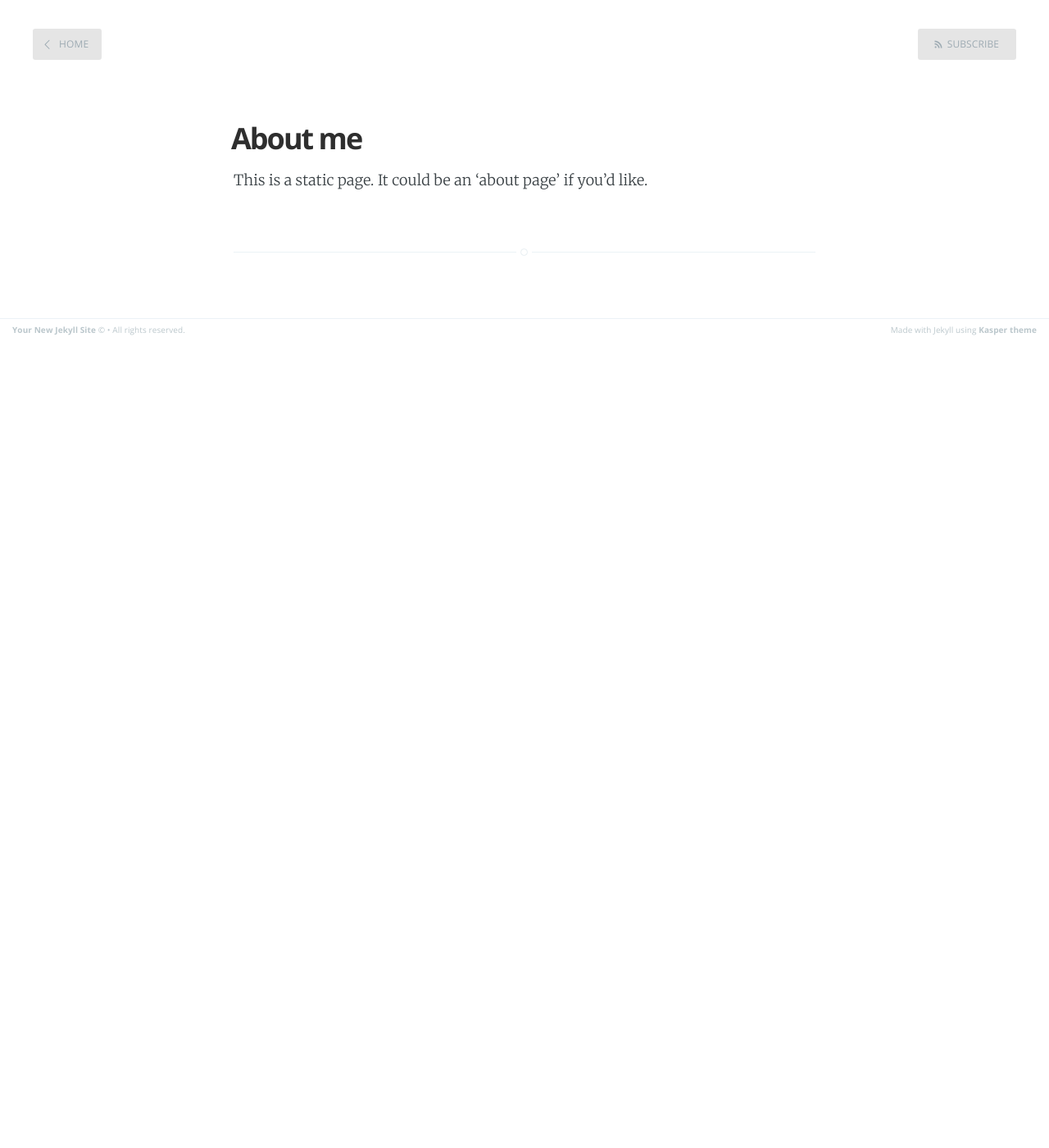
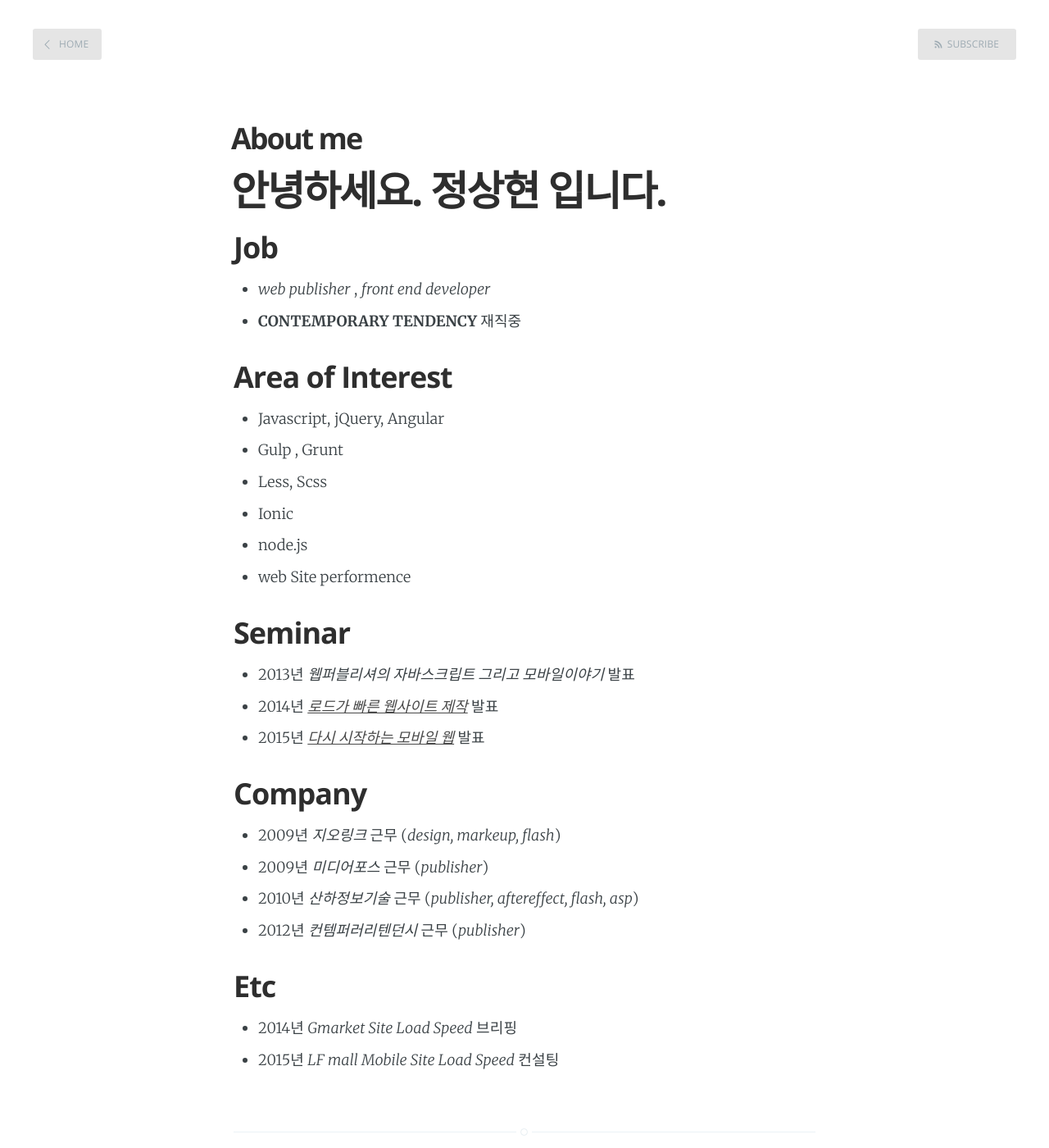
Before and after one commit to eyekorea/eyekorea.github.com, a Jekyll site: the page built from about.md, in a window 1280 px wide and 1400 px high. Shown: the whole window at 82% size. Built offline with Jekyll 4.4.1, drawn with Linux system fonts in a browser that asks for light colours; Markdown is read by kramdown in place of the engine named in the settings.

Commit message:
레이아웃 및 정보 수정.

```diff
--- a/_config.yml
+++ b/_config.yml
@@ -1,15 +1,15 @@
-name: Your New Jekyll Site
-description: Blogging about stuffs
-meta_description: "Your New Jekyll Site, Blogging about stuffs"
+name: 안녕하세요. 정상현 입니다.
+description: web publisher / front end developer
+meta_description: "web publisher, front end developer  정상현의 개인 블로그 입니다."
 
 markdown: redcarpet
 highlighter: pygments
 logo: false
 paginate: 15
 baseurl: /
-domain_name: 'http://yourblog-domain.com'
+domain_name: 'http://eyekorea.github.io/'
 google_analytics: 'UA-XXXXXXXX-X'
 
 # Details for the RSS feed generator
-url:            'blog url'
-author:         'Your Name'
+url:            'http://eyekorea.github.io/'
+author:         'eyekorea'
--- a/_posts/2015-06-03-browser-sync.markdown
+++ b/_posts/2015-06-03-browser-sync.markdown
@@ -12,3 +12,9 @@ categories: node-modules
 
 ##install
 `$ npm install -g borser-sync`
+
+
+
+{% highlight javascript %}
+var name = 'sanghyun';
+{% endhighlight %}
--- a/about.md
+++ b/about.md
@@ -3,4 +3,31 @@ layout: page
 title: About me
 ---
 
-This is a static page. It could be an 'about page' if you'd like.
+#안녕하세요. 정상현 입니다.
+
+## Job
+- *web publisher* , *front end developer*
+- **CONTEMPORARY TENDENCY** 재직중
+
+## Area of Interest
+- Javascript, jQuery, Angular
+- Gulp , Grunt
+- Less, Scss
+- Ionic
+- node.js
+- web Site performence
+
+## Seminar
+- 2013년 *웹퍼블리셔의 자바스크립트 그리고 모바일이야기* 발표
+- 2014년 *[로드가 빠른 웹사이트 제작](http://slides.com/sanghyun/deck--2)* 발표
+- 2015년 *[다시 시작하는 모바일 웹](https://docs.google.com/presentation/d/1XPZrlczgf7-huG_-S0oJdTuqtfG9NRDOV8_Tr-OjjQ8/edit?usp=sharing)* 발표
+
+## Company
+- 2009년 *지오링크* 근무 (*design, markeup, flash*)
+- 2009년 *미디어포스* 근무 (*publisher*)
+- 2010년 *산하정보기술* 근무 (*publisher, aftereffect, flash, asp*)
+- 2012년 *컨템퍼러리텐던시* 근무 (*publisher*)
+
+## Etc
+- 2014년 *Gmarket Site Load Speed* 브리핑
+- 2015년 *LF mall Mobile Site Load Speed* 컨설팅
--- a/index.html
+++ b/index.html
@@ -45,7 +45,7 @@ about: 'about.html'
         </section>
         <footer class="post-meta">
             {% if site.author %}
-                <img class="author-thumb" src="/assets/images/profile.png" alt="Author's profile picture" nopin="nopin" />
+                <img class="author-thumb" src="/assets/images/profile.png" alt="안녕하세요. 정상현 입니다." nopin="nopin" />
                 {{ site.author }}
             {% endif %}
             {% if post.categories.size > 0 %}
```
Also changed, not shown: README.md, _posts/___back___2013-11-10-welcome-to-jekyll.markdown (renamed from _posts/2013-11-10-welcome-to-jekyll.markdown), assets/images/profile.png, 1 other file.
